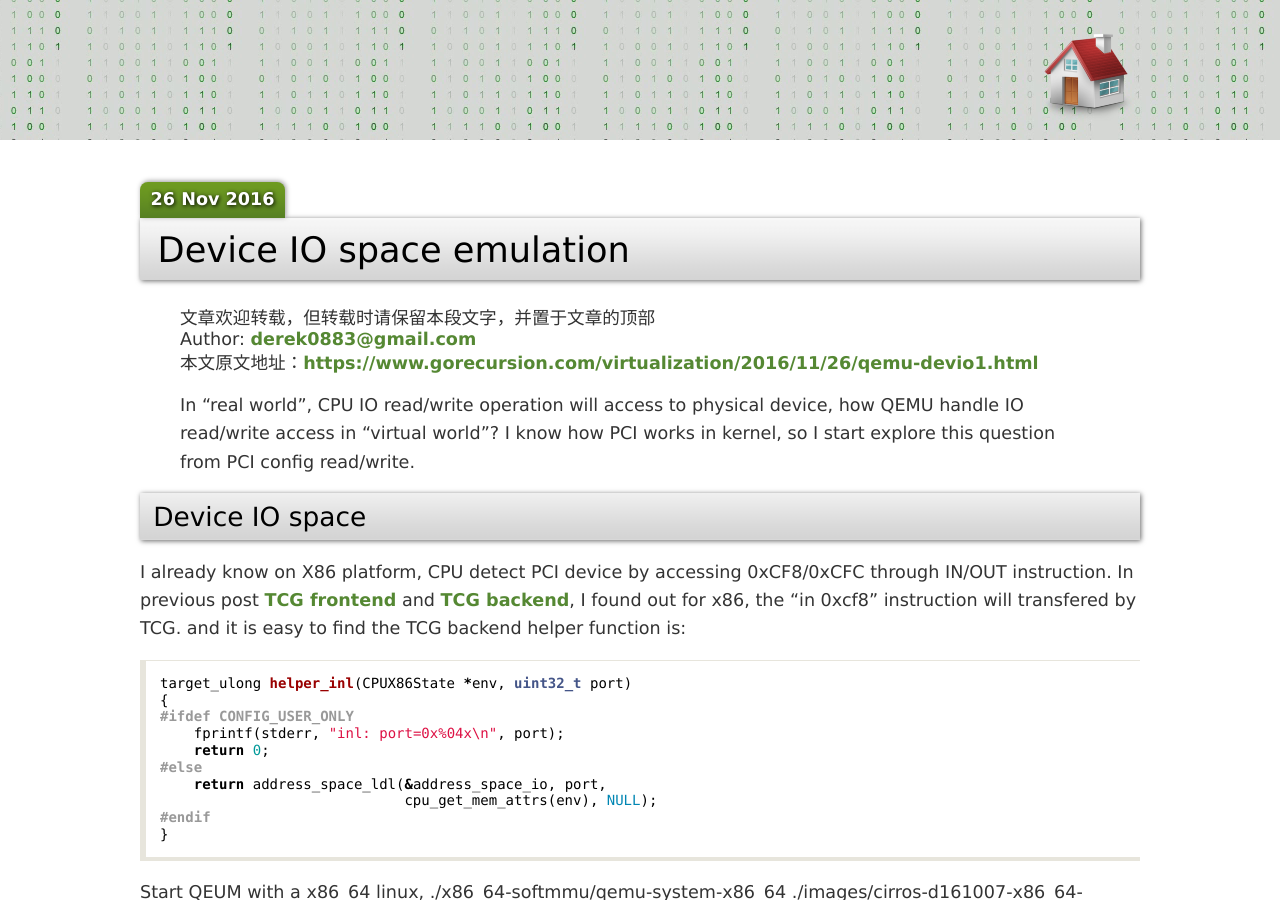
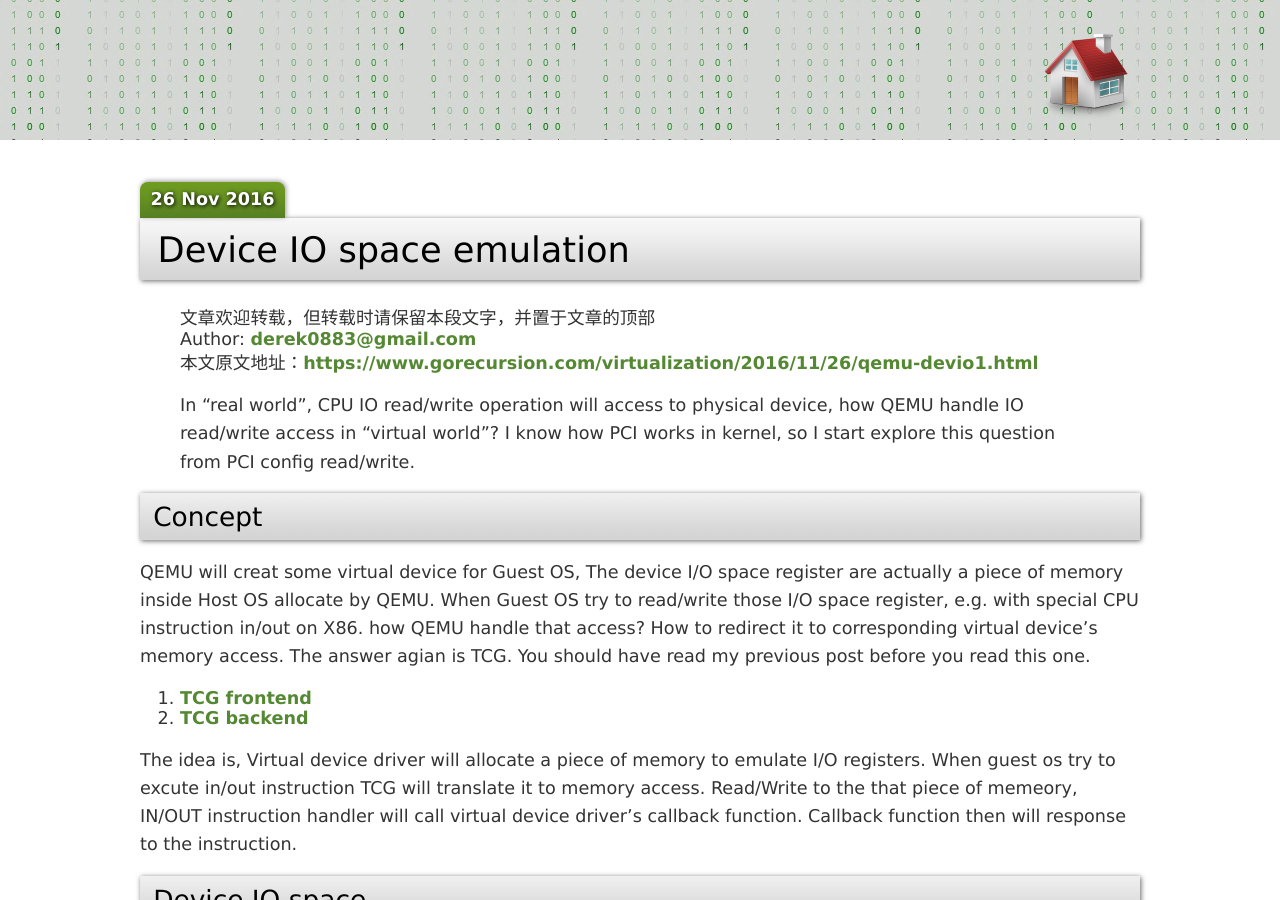
Before and after one commit to derek0883/derek0883.github.io, a Jekyll site: the page built from _posts/2016-11-26-qemu-devio1.md, in a window 1280 px wide and 900 px high. Built offline with Jekyll 4.4.1, drawn with Linux system fonts in a browser that asks for light colours; comment, search, counter and statistics services are not loaded.

Commit message:
Add PNG file

````diff
--- a/_posts/2016-11-26-qemu-devio1.md
+++ b/_posts/2016-11-26-qemu-devio1.md
@@ -9,9 +9,22 @@ comments: true
 > In "real world", CPU IO read/write operation will access to physical device, how QEMU handle IO read/write access in "virtual world"?
 I know how PCI works in kernel, so I start explore this question from PCI config read/write.
 
+## Concept
+QEMU will creat some virtual device for Guest OS, The device I/O space register are actually a piece of memory inside Host OS allocate by QEMU.
+When Guest OS try to read/write those I/O space register, e.g. with special CPU instruction in/out on X86. how QEMU handle that access?
+How to redirect it to corresponding virtual device's memory access. The answer agian is TCG. You should have read my previous post before you read this one.
+
+1. [TCG frontend]({% post_url 2016-11-26-qemu-tcg1 %}){:target="_blank"}
+2. [TCG backend]({% post_url 2016-11-26-qemu-tcg2 %}){:target="_blank"}
+
+The idea is, Virtual device driver will allocate a piece of memory to emulate I/O registers.
+When guest os try to excute in/out instruction TCG will translate it to memory access.
+Read/Write to the that piece of memeory, IN/OUT instruction handler will call virtual device driver's callback function.
+Callback function then will response to the instruction.
+
 ## Device IO space
 I already know on X86 platform, CPU detect PCI device by accessing 0xCF8/0xCFC through IN/OUT instruction.
-In previous post [TCG frontend](qemu-tcg1){:target="_blank"} and [TCG backend](qemu-tcg2){:target="_blank"}, I found out for x86, the "in 0xcf8" instruction will transfered by TCG.
+In previous post [TCG frontend]({% post_url 2016-11-26-qemu-tcg1 %}){:target="_blank"} and [TCG backend]({% post_url 2016-11-26-qemu-tcg2 %}){:target="_blank"}, I found out for x86, the "in 0xcf8" instruction will transfered by TCG.
 and it is easy to find the TCG backend helper function is:
 
 ```c
````
Also changed, not shown: images/algorithm/histogram.png (added), images/algorithm/histogram_area.png (added).
